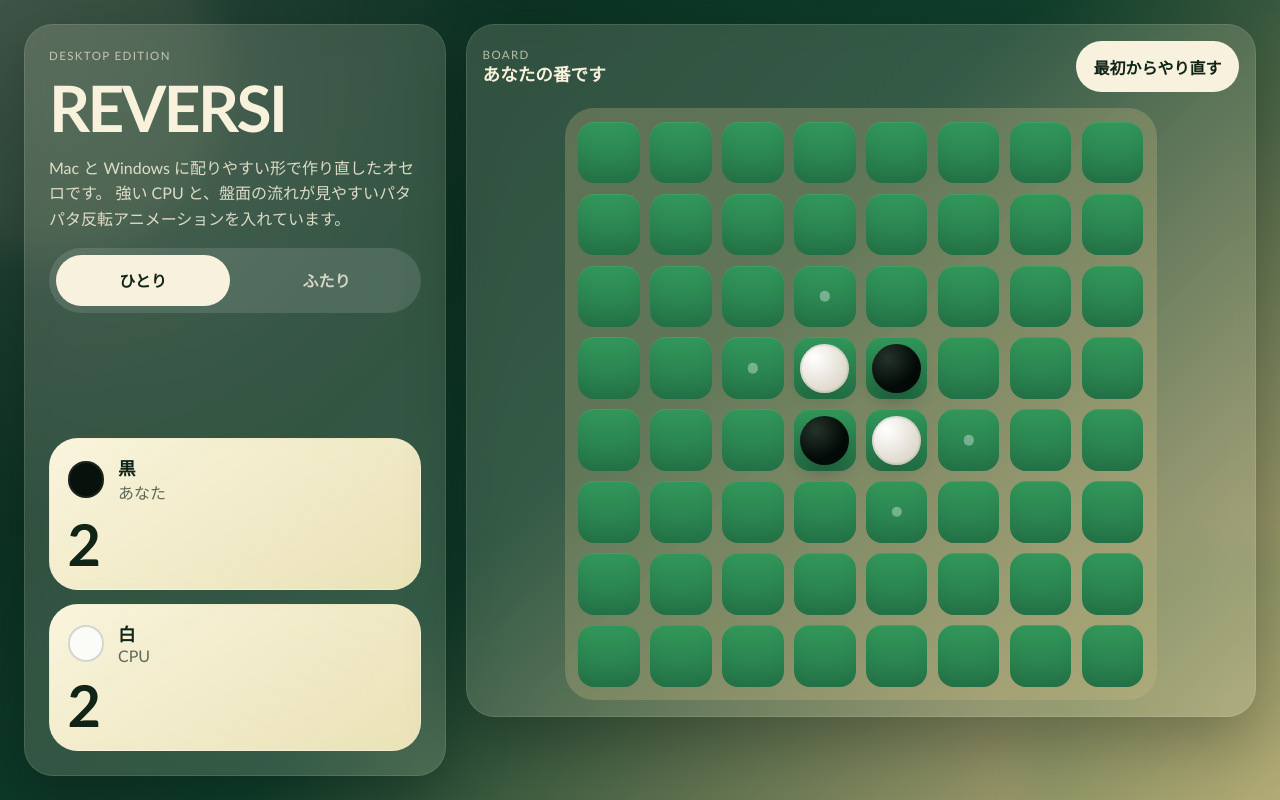
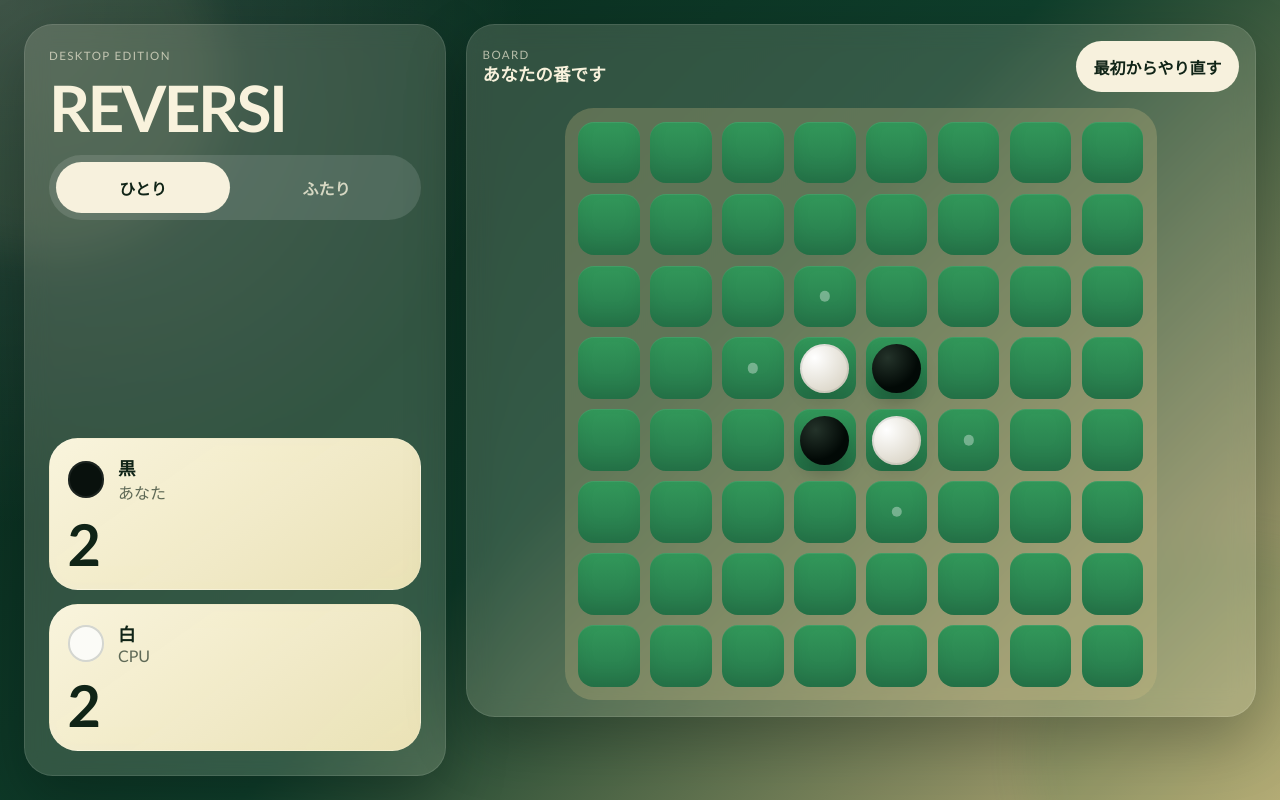
Before and after one commit to HashimotoTakuma0/codex-test, a website: page ReversiDesktop/web/index.html in a window 1280 px wide. Drawn offline with Linux system fonts and the light colour scheme.

Commit message:
Remove hero description copy

```diff
--- a/ReversiDesktop/web/index.html
+++ b/ReversiDesktop/web/index.html
@@ -15,10 +15,6 @@
         <section class="hero panel">
           <p class="eyebrow">Desktop Edition</p>
           <h1>REVERSI</h1>
-          <p class="lede">
-            Mac と Windows に配りやすい形で作り直したオセロです。
-            強い CPU と、盤面の流れが見やすいパタパタ反転アニメーションを入れています。
-          </p>
 
           <div class="mode-switch" role="tablist" aria-label="対戦モード">
             <button type="button" class="mode-button is-active" data-mode="solo">ひとり</button>
```
